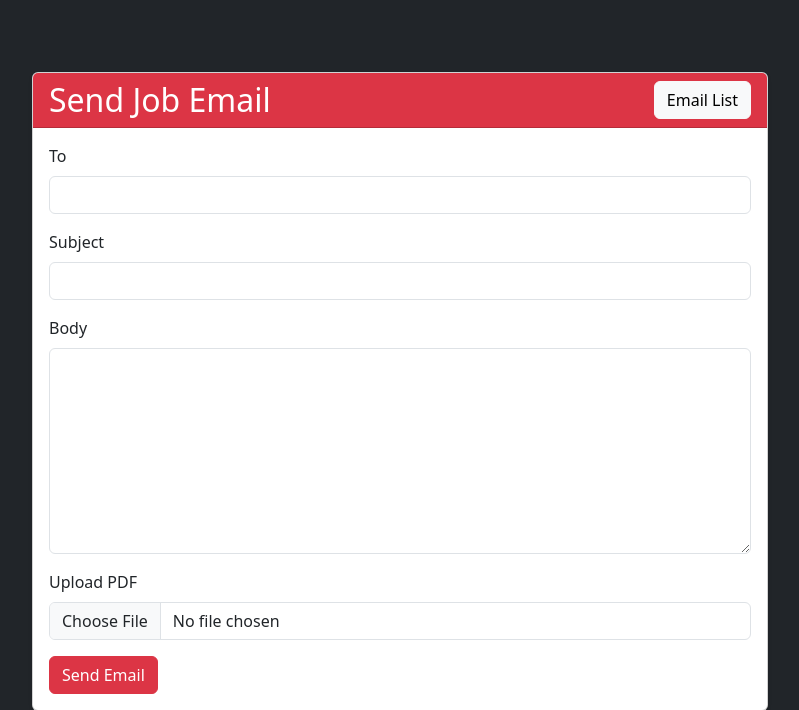
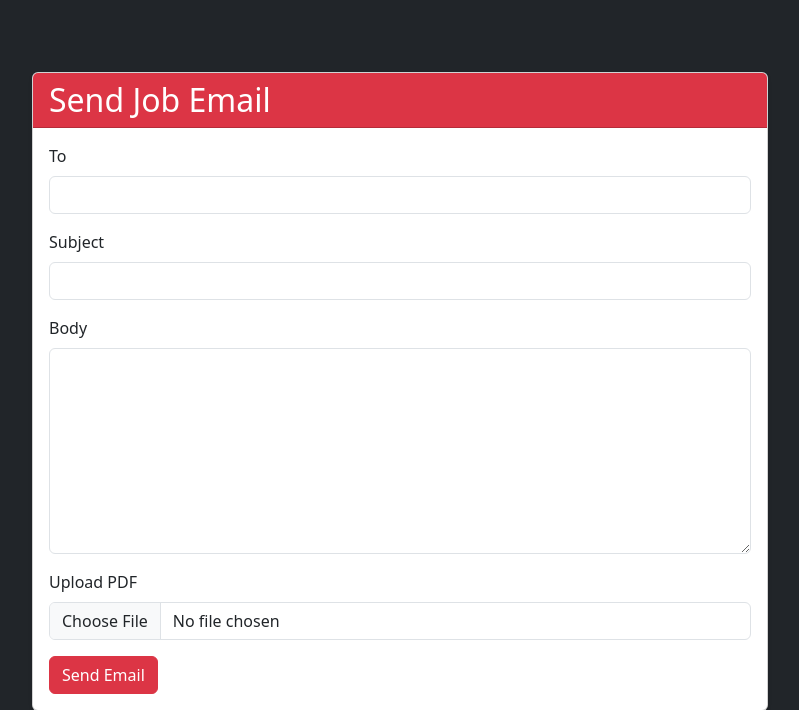
Before and after one commit to Azmattullah/job-mail, a Flask app: page / in a window 1280 px wide. Shown: the top 710 px of the page, without its empty margins (240-1039 px from the left). Run offline with Flask 3, Linux system fonts and the light colour scheme; some libraries are stand-ins or nearby versions.

Commit message:
button comment

```diff
--- a/templates/form.html
+++ b/templates/form.html
@@ -17,7 +17,7 @@
 
                     <div class="card-header bg-danger text-white d-flex justify-content-between align-items-center">
                         <h2 class="mb-0">Send Job Email</h2>
-                        <a href="/table" class="btn btn-light">Email List</a>
+                        <!-- <a href="/table" class="btn btn-light">Email List</a> -->
                     </div>
 
                     <div class="card-body">
```
